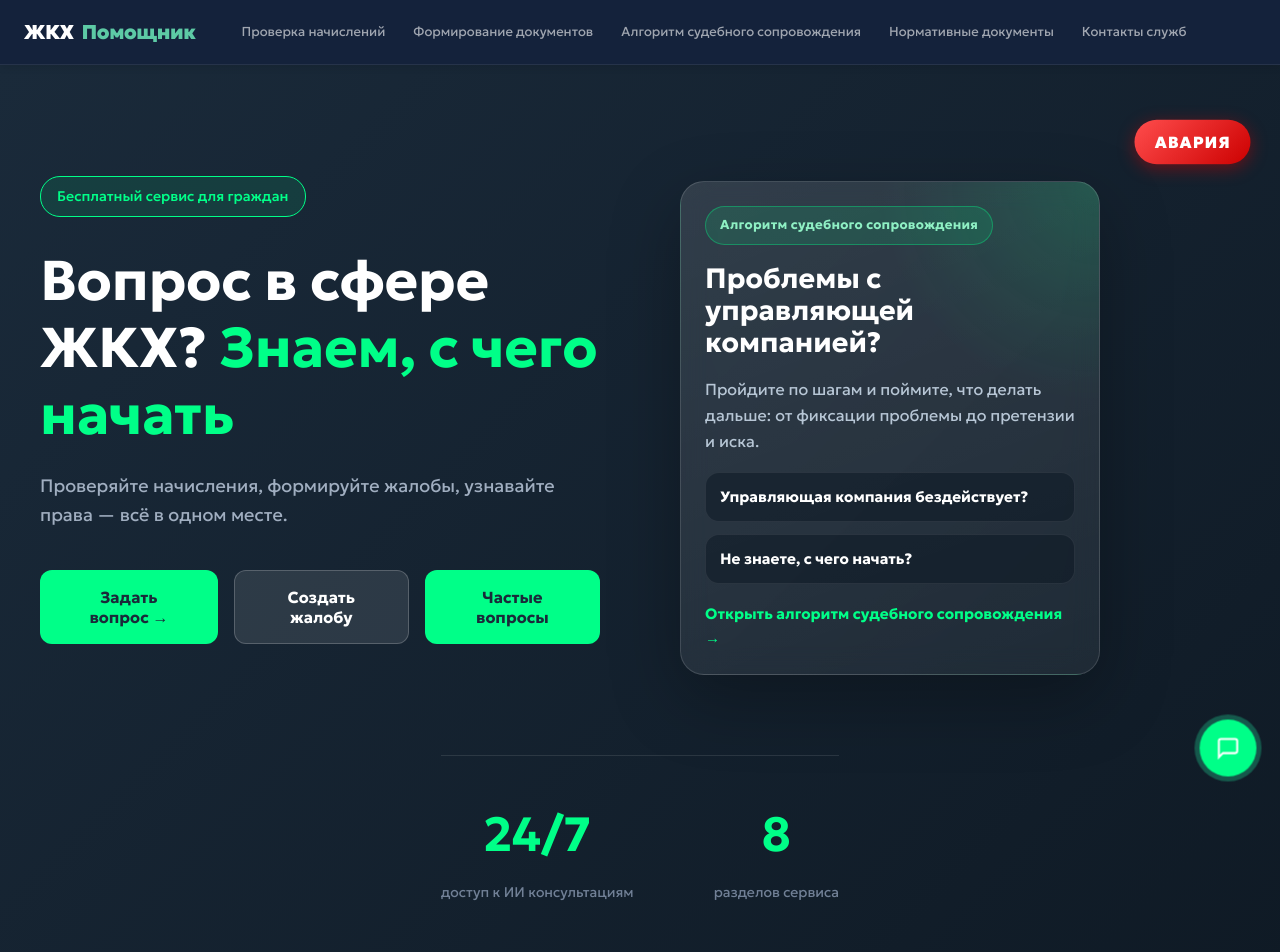
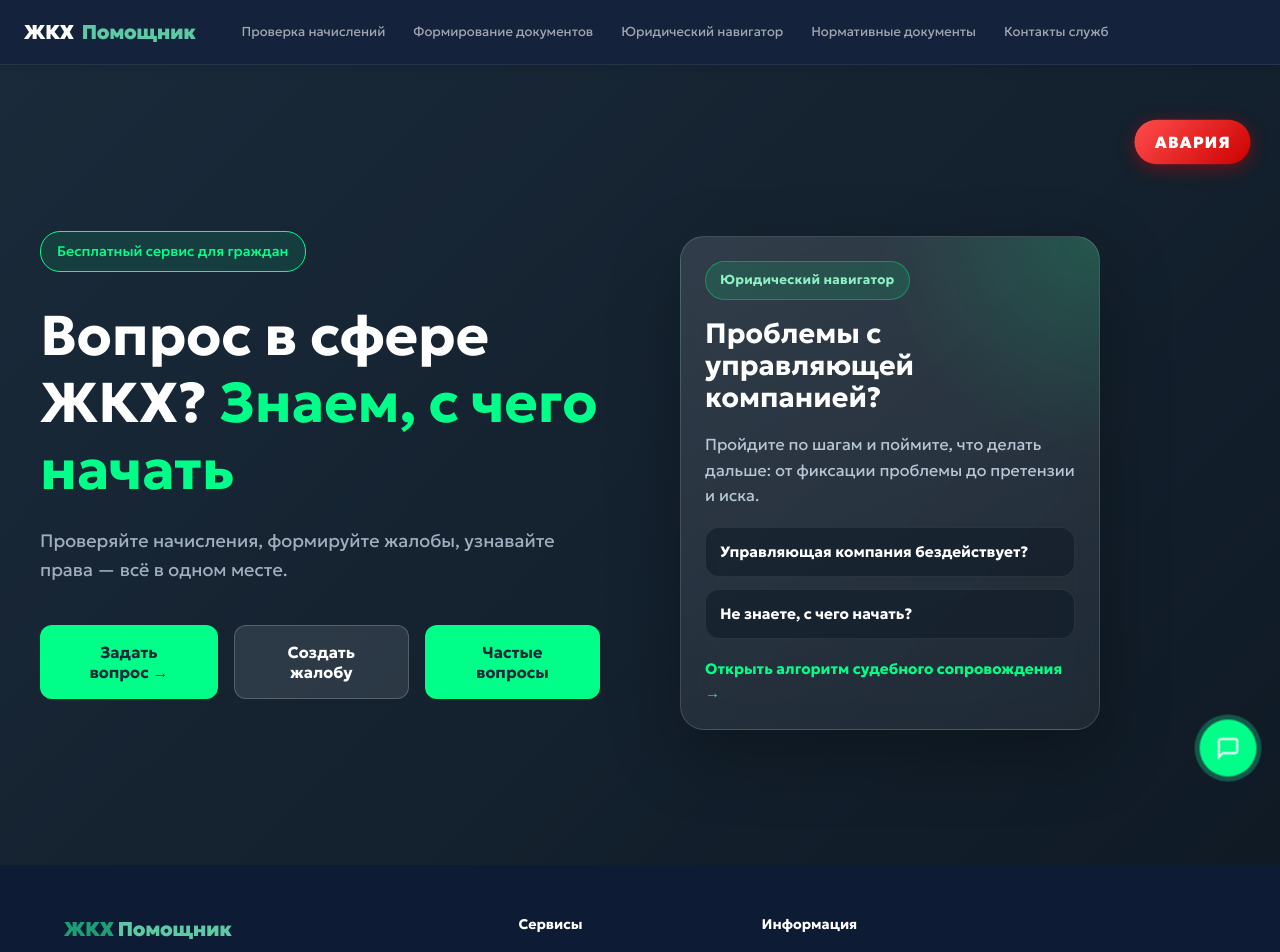
Before and after one commit to satret/zhkh-project, a React (Vite) app in the folder frontend/: page / in a window 1280 px wide. Shown: the top 952 px of the page. Built offline with nearby package versions, Linux system fonts and the light colour scheme.

Commit message:
final fixes

```diff
--- a/frontend/src/components/Navigation.jsx
+++ b/frontend/src/components/Navigation.jsx
@@ -5,7 +5,7 @@ export default function Navigation({ currentPage, onPageChange }) {
   const navItems = [
     { id: 'calculator', label: 'Проверка начислений' },
     { id: 'documents', label: 'Формирование документов' },
-    { id: 'selfcheck', label: 'Алгоритм судебного сопровождения' },
+    { id: 'selfcheck', label: 'Юридический навигатор' },
     { id: 'regulations', label: 'Нормативные документы' },
     { id: 'contacts', label: 'Контакты служб' }
   ];
--- a/frontend/src/pages/MainPage.jsx
+++ b/frontend/src/pages/MainPage.jsx
@@ -73,7 +73,7 @@ export default function HomePage({ onPageChange, onChatToggle }) {
               }
             }}
           >
-            <div className="hero-selfcheck-badge">Алгоритм судебного сопровождения</div>
+            <div className="hero-selfcheck-badge">Юридический навигатор</div>
             <h2 className="hero-selfcheck-title">Проблемы с управляющей компанией?</h2>
             <p className="hero-selfcheck-text">
               Пройдите по шагам и поймите, что делать дальше: от фиксации проблемы до претензии и иска.
@@ -86,17 +86,6 @@ export default function HomePage({ onPageChange, onChatToggle }) {
           </aside>
 
         </div>
-
-        <div className="hero-stats">
-          <div className="stat-item">
-            <div className="stat-number">24/7</div>
-            <div className="stat-label">доступ к ИИ консультациям</div>
-          </div>
-          <div className="stat-item">
-            <div className="stat-number">8</div>
-            <div className="stat-label">разделов сервиса</div>
-          </div>
-        </div>
       </section>
     </div>
   );ы
```
